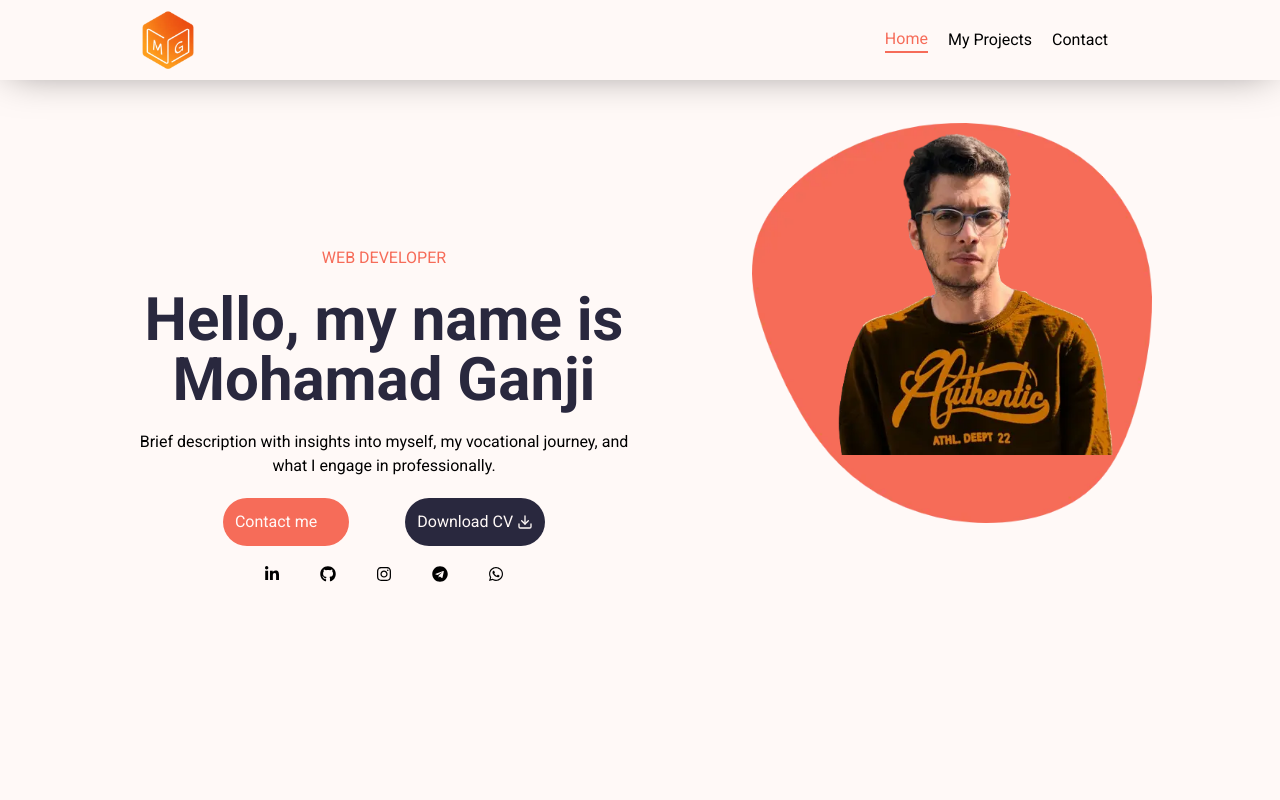
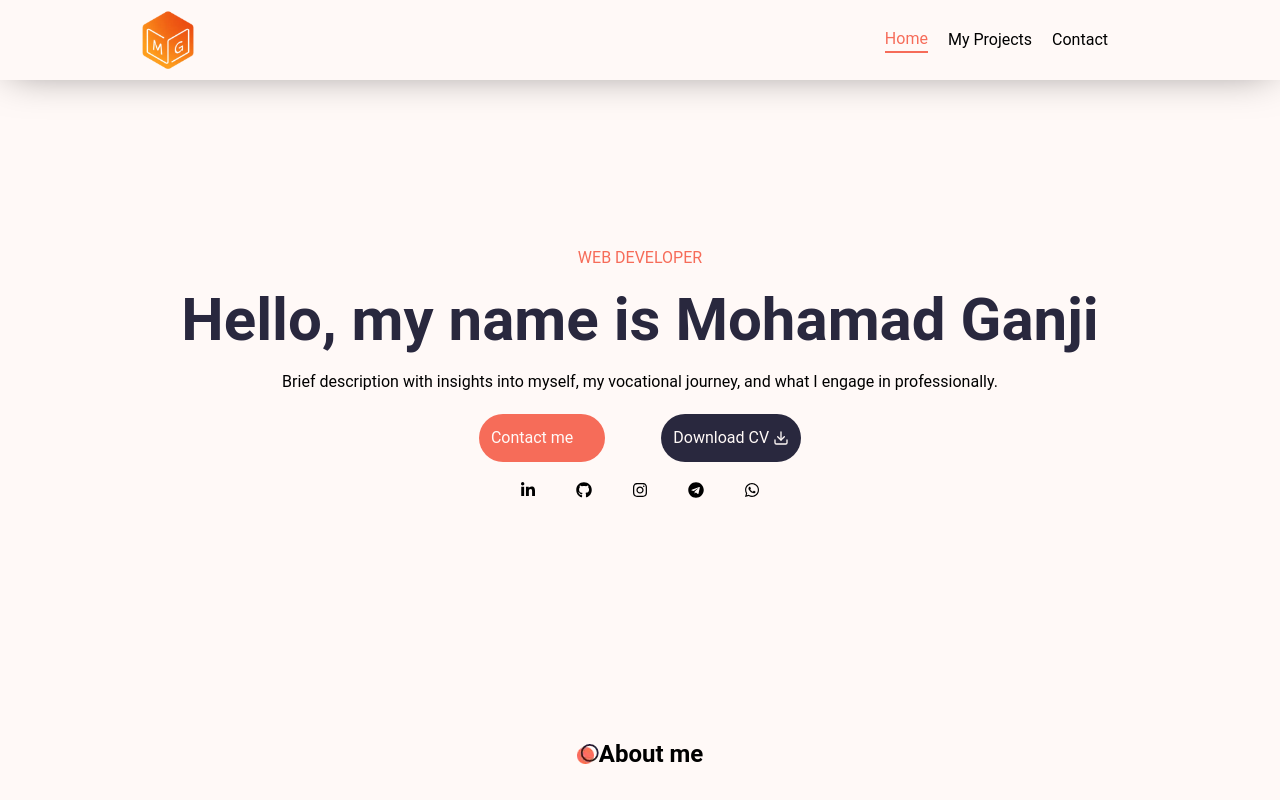
Before and after one commit to m-ganji/portfolio, a React (Vite) app: page / in a window 1280 px wide. Shown: the top 800 px of the page. Built offline with nearby package versions, Linux system fonts and the light colour scheme; some icons are missing.

Commit message:
remove profile image

```diff
--- a/index.html
+++ b/index.html
@@ -3,10 +3,6 @@
   <head>
     <meta charset="UTF-8" />
     <link rel="icon" type="image/svg+xml" href="/vite.svg" />
-    <link
-      rel="stylesheet"
-      href="https://fonts.googleapis.com/css2?family=Roboto:wght@400;700&display=swap"
-    />
     <meta name="viewport" content="width=device-width, initial-scale=1.0" />
     <title>Mohamad Ganji | Front-End Developer</title>
   </head>
--- a/src/App.jsx
+++ b/src/App.jsx
@@ -1,6 +1,4 @@
 import "./App.css";
-import Shape from "./assets/images/shape.webp";
-import DarkShape from "./assets/images/shape-dark.webp";
 import Programmer from "./assets/images/programmer.webp";
 import lightDot from "../src/assets/images/dots-light.webp";
 import darkDot from "../src/assets/images/dots-dark.webp";
@@ -78,7 +76,7 @@ function Home() {
       <Layout />
       <main className="mx-[10%] flex flex-col">
         <div className="first_part flex">
-          <section className="mt-[24%] w-full dark:text-lightBg sm:w-1/2 flex flex-col justify-center items-center text-center">
+          <section className="mt-[24%] w-full dark:text-lightBg flex flex-col justify-center items-center text-center">
             <h1 className="text-mainOrange mt-10 sm:mt-0">
               {t("main.firstPart.firstLine")}
             </h1>
@@ -118,49 +116,6 @@ function Home() {
               <a href="https://wa.me/+989196273474">
                 <FaWhatsapp />
               </a>
-            </div>
-          </section>
-          <section className="hidden sm:flex w-1/2 mt-[12%] sm:justify-end">
-            <div className="">
-              <div>
-                {theme === "light" ? (
-                  <img
-                    className="absolute "
-                    src={Shape}
-                    height={400}
-                    width={400}
-                    alt="Shape"
-                  />
-                ) : (
-                  <img
-                    className="absolute "
-                    src={DarkShape}
-                    height={400}
-                    width={400}
-                    alt="Shape"
-                  />
-                )}
-              </div>
-              {theme === "light" && (
-                <img
-                  className="relative bottom-12 left-3 scale-90"
-                  src={"/developer.webp"}
-                  height={400}
-                  width={400}
-                  alt="Developer"
-                  loading="lazy"
-                />
-              )}
-              {theme === "dark" && (
-                <img
-                  className="relative bottom-12 left-3 scale-90"
-                  src={"/develope-dark.webp"}
-                  height={400}
-                  width={400}
-                  alt="Devesloper"
-                  loading="lazy"
-                />
-              )}
             </div>
           </section>
         </div>
```
Also changed, not shown: public/develope-dark.webp (deleted), public/developer.webp (deleted).
